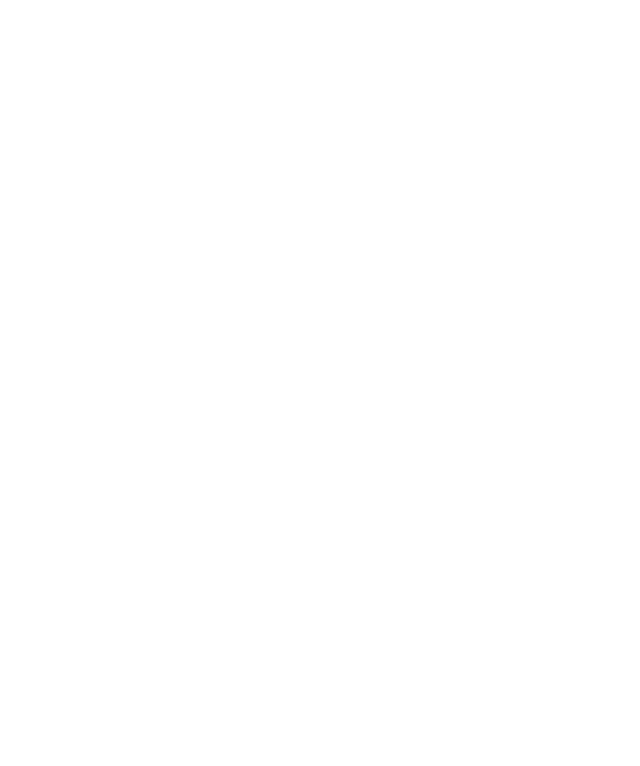
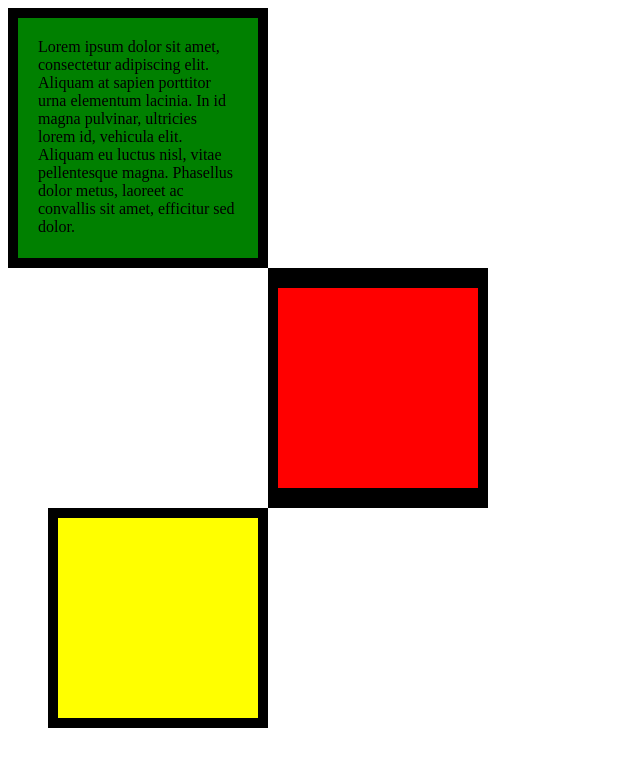
Before and after one commit to J-Bills/day_44, a plain HTML site: page 6.3 CSS Box Model/index.html in a window 1280 px wide. Shown: the whole page, without its empty margins (0-640 px from the left). Drawn offline with Linux system fonts and the light colour scheme.

Commit message:
finishing box model challenge

```diff
--- a/6.3 CSS Box Model/index.html
+++ b/6.3 CSS Box Model/index.html
@@ -6,12 +6,50 @@
   <title>CSS Box Model</title>
   <style>
     /* Write your CSS code here */
+    p{
+      margin-top: 0;
+    }
+    .boxes{
+      height: 200px;
+      width: 200px;
+    }
+    #greenbox{
+      background-color: green;
+      padding: 20px;
+      border: 10px solid black;
+    }
+    #redbox{
+      background-color: red;
+      border: solid black;
+      border-width: 20px 10px;
+      align-self: center;
+      margin-left: 260px;
+    }
+    #yellowbox{
+      background-color: yellow;
+      border: 10px solid black;
+      margin-left: 40px
+    }
+
 
   </style>
 </head>
 
 <body>
+<div class="boxes" id="greenbox">
+  <p>Lorem ipsum dolor sit amet, consectetur adipiscing elit. Aliquam at sapien porttitor urna elementum lacinia. In
+    id magna pulvinar, ultricies lorem id, vehicula elit. Aliquam eu luctus nisl, vitae pellentesque magna. Phasellus
+    dolor metus, laoreet ac convallis sit amet, efficitur sed dolor.
+  </p>
+</div>
 
+<div class="boxes" id="redbox">
+
+</div>
+
+<div class="boxes" id="yellowbox">
+
+</div>
 
   <!-- TODOs:
 1. Create 3 Boxes using the div element.
```
